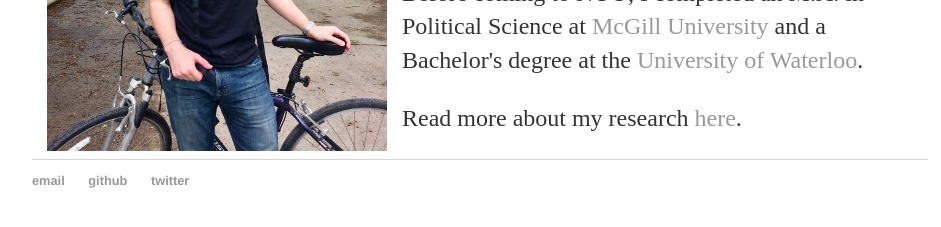
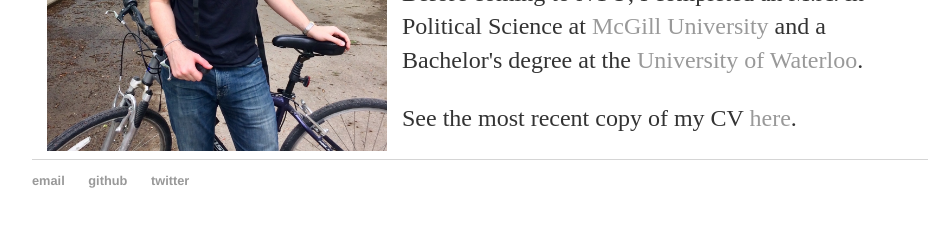
Before and after one commit to mark-williamson/mark-williamson.github.io, a Jekyll site: the page built from index.html, in a window 1280 px wide. Shown: the part 446-673 px from the top of the page, without its empty margins (160-1101 px from the left). Built offline with Jekyll 4.4.1, drawn with Linux system fonts in a browser that asks for light colours.

Commit message:
Change link to CV

```diff
--- a/index.html
+++ b/index.html
@@ -7,5 +7,5 @@ title: Mark Williamson
 	<img src="assets/profile_photo.jpeg?raw=true" style="padding:0 15px;width:340px;height:400px;float:left;"/>
 	<p> I'm a PhD student in the <a href="http://as.nyu.edu/politics.html">Department of Politics</a> at <a href="nyu.edu">New York University</a>. My research focuses on political violence, dictatorship and democratization. My current projects investigate the dynamics of state repression, nonviolent protest and regime change, with a regional emphasis on Latin America. </p>
 	<p> Before coming to NYU, I completed an M.A. in Political Science at <a href="http://mcgill.ca">McGill University</a> and a Bachelor's degree at the <a href="http://uwaterloo.ca">University of Waterloo</a>.</p>
-	<p> Read more about my research <a href="/about">here</a>.</p>
+	<p> See the most recent copy of my CV <a href="/cv">here</a>.</p>
 </div><!-- /.blurb -->
```
